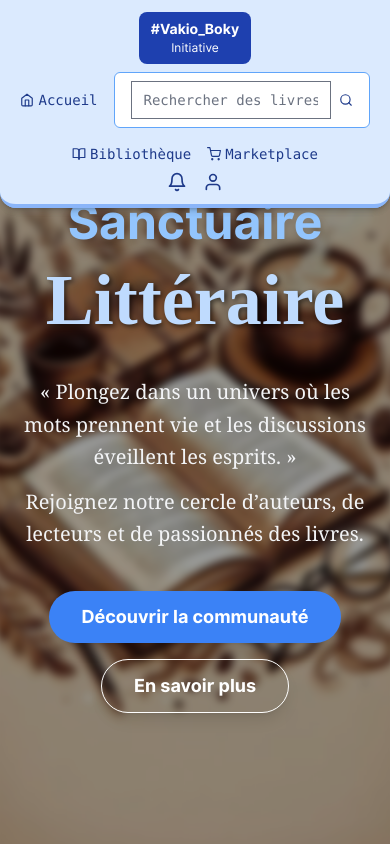
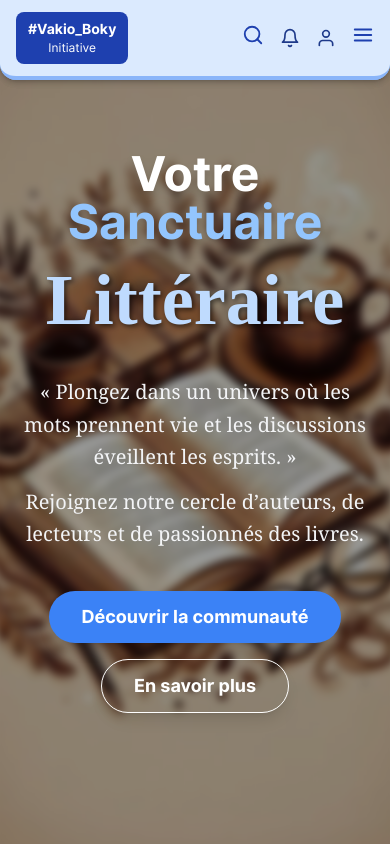
Before and after one commit to Raphaelito18/Vakio-Boky-Initiative-, a React (Vite) app in the folder frontend/: page / in a window 390 px wide. Shown: the top 844 px of the page. Built offline with nearby package versions, Linux system fonts and the light colour scheme; a web font is replaced by a local one.

Commit message:
Ajout du header responsive complet

```diff
--- a/frontend/src/components/layout/Header.jsx
+++ b/frontend/src/components/layout/Header.jsx
@@ -7,17 +7,22 @@ import {
   FiHome,
   FiCalendar,
   FiHeart,
+  FiSearch,
+  FiX,
+  FiMenu,
 } from 'react-icons/fi';
-import { motion } from 'framer-motion';
+import { motion, AnimatePresence } from 'framer-motion';
 import Button from '@/components/ui/Button';
 import Input from '../ui/Input';
 
 export default function Header({ isLoggedIn = false }) {
   const [search, setSearch] = useState('');
+  const [showMobileSearch, setShowMobileSearch] = useState(false);
+  const [showMobileMenu, setShowMobileMenu] = useState(false);
 
   return (
     <header className='fixed top-0 left-0 w-full bg-blue-100 border-b-4 border-blue-500/50 backdrop-blur-sm rounded-b-2xl shadow-md z-50'>
-      <nav className='flex flex-col md:flex-row items-center justify-between px-4 md:px-8 py-3 gap-2 md:gap-0'>
+      <nav className='flex items-center justify-between px-4 md:px-8 py-3'>
         {/* --- Logo / Nom --- */}
         <div className='flex items-center gap-3'>
           <div className='bg-blue-800 text-white rounded-lg px-3 py-2 text-center leading-tight'>
@@ -28,8 +33,8 @@ export default function Header({ isLoggedIn = false }) {
           </div>
         </div>
 
-        {/* --- Centre: Navigation + Recherche --- */}
-        <div className='flex flex-1 items-center flex-wrap justify-center gap-4 md:gap-6 text-blue-900 font-mono'>
+        {/* --- Barre de navigation (visible sur PC) --- */}
+        <div className='hidden md:flex flex-1 items-center justify-center gap-6 text-blue-900 font-mono'>
           <motion.a
             whileHover={{ scale: 1.1 }}
             whileTap={{ scale: 0.95 }}
@@ -39,7 +44,6 @@ export default function Header({ isLoggedIn = false }) {
             <FiHome /> Accueil
           </motion.a>
 
-          {/* --- Barre de recherche dynamique --- */}
           <motion.div whileHover={{ scale: 1.02 }} whileTap={{ scale: 0.98 }}>
             <Input
               variant='primary'
@@ -91,8 +95,21 @@ export default function Header({ isLoggedIn = false }) {
           )}
         </div>
 
-        {/* --- Droite: Icônes utilisateur --- */}
+        {/* --- Icônes utilisateur et boutons mobiles --- */}
         <div className='flex items-center gap-4 text-blue-900'>
+          {/* --- Recherche mobile --- */}
+          <div className='block md:hidden'>
+            <motion.button
+              whileHover={{ scale: 1.1 }}
+              whileTap={{ scale: 0.9 }}
+              onClick={() => setShowMobileSearch(!showMobileSearch)}
+              className='text-blue-800'
+            >
+              {showMobileSearch ? <FiX size={22} /> : <FiSearch size={22} />}
+            </motion.button>
+          </div>
+
+          {/* --- Notifications --- */}
           <motion.a
             whileHover={{ scale: 1.1 }}
             whileTap={{ scale: 0.95 }}
@@ -100,6 +117,8 @@ export default function Header({ isLoggedIn = false }) {
           >
             <FiBell size={20} />
           </motion.a>
+
+          {/* --- Profil utilisateur --- */}
           <motion.a
             whileHover={{ scale: 1.1 }}
             whileTap={{ scale: 0.95 }}
@@ -108,13 +127,95 @@ export default function Header({ isLoggedIn = false }) {
             <FiUser size={20} />
           </motion.a>
 
-          {/* {!isLoggedIn && (
-            <Button variant='primary' size='sm'>
-              Se connecter
-            </Button>
-          )} */}
+          {/* --- Menu mobile --- */}
+          <div className='block md:hidden'>
+            <motion.button
+              whileHover={{ scale: 1.1 }}
+              whileTap={{ scale: 0.9 }}
+              onClick={() => setShowMobileMenu(!showMobileMenu)}
+              className='text-blue-800'
+            >
+              {showMobileMenu ? <FiX size={22} /> : <FiMenu size={22} />}
+            </motion.button>
+          </div>
         </div>
       </nav>
+
+      {/* --- Barre de recherche Mobile (sous le header) --- */}
+      <AnimatePresence>
+        {showMobileSearch && (
+          <motion.div
+            initial={{ opacity: 0, y: -10 }}
+            animate={{ opacity: 1, y: 0 }}
+            exit={{ opacity: 0, y: -10 }}
+            transition={{ duration: 0.3 }}
+            className='px-4 pb-3 md:hidden'
+          >
+            <Input
+              variant='primary'
+              size='lg'
+              placeholder='Rechercher des livres...'
+              value={search}
+              onChange={(e) => setSearch(e.target.value)}
+            />
+          </motion.div>
+        )}
+      </AnimatePresence>
+
+      {/* --- Menu Mobile déroulant --- */}
+      <AnimatePresence>
+        {showMobileMenu && (
+          <motion.div
+            initial={{ opacity: 0, y: -20 }}
+            animate={{ opacity: 1, y: 0 }}
+            exit={{ opacity: 0, y: -20 }}
+            transition={{ duration: 0.3 }}
+            className='bg-blue-50 border-t border-blue-300 rounded-b-2xl shadow-md md:hidden'
+          >
+            <div className='flex flex-col items-start p-4 text-blue-900 font-mono space-y-3'>
+              <a
+                href='#'
+                className='flex items-center gap-2 hover:text-blue-600'
+              >
+                <FiHome /> Accueil
+              </a>
+              <a
+                href='#'
+                className='flex items-center gap-2 hover:text-blue-600'
+              >
+                <FiBookOpen /> Bibliothèque
+              </a>
+              <a
+                href='#'
+                className='flex items-center gap-2 hover:text-blue-600'
+              >
+                <FiShoppingCart /> Marketplace
+              </a>
+              {isLoggedIn && (
+                <>
+                  <a
+                    href='#'
+                    className='flex items-center gap-2 hover:text-blue-600'
+                  >
+                    <FiCalendar /> Événements
+                  </a>
+                  <a
+                    href='#'
+                    className='flex items-center gap-2 hover:text-blue-600'
+                  >
+                    <FiHeart /> Dons
+                  </a>
+                </>
+              )}
+              {!isLoggedIn && (
+                <Button variant='primary' size='sm' className='mt-2'>
+                  Se connecter
+                </Button>
+              )}
+            </div>
+          </motion.div>
+        )}
+      </AnimatePresence>
     </header>
   );
 }
--- a/frontend/src/components/ui/Input.jsx
+++ b/frontend/src/components/ui/Input.jsx
@@ -39,7 +39,7 @@ export default function Input({
         onChange={onChange}
         className='outline-none w-full bg-transparent text-sm'
       />
-      {icon && <span className='ml-2'>{icon}</span>}
+      {icon && <span className='ml-2 cursor-pointer'>{icon}</span>}
     </motion.div>
   );
 }
```
